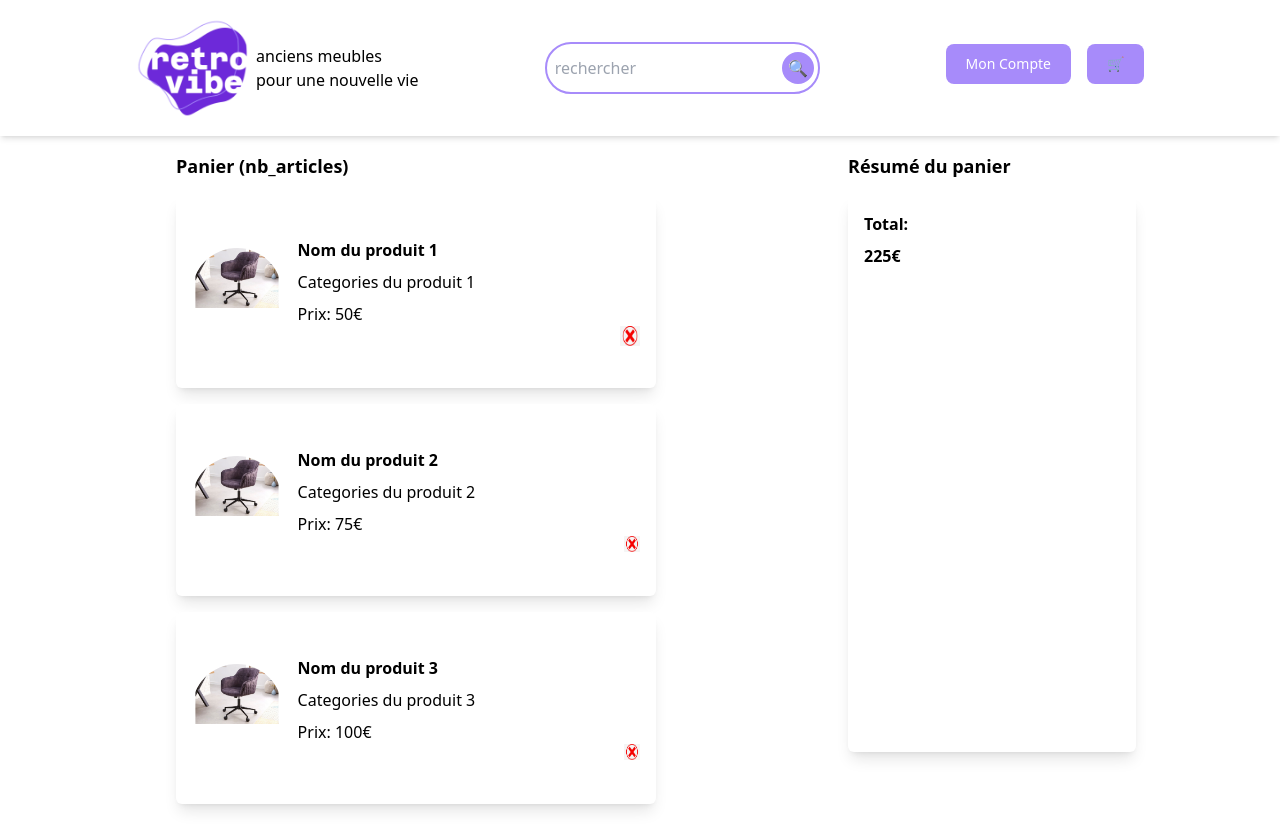
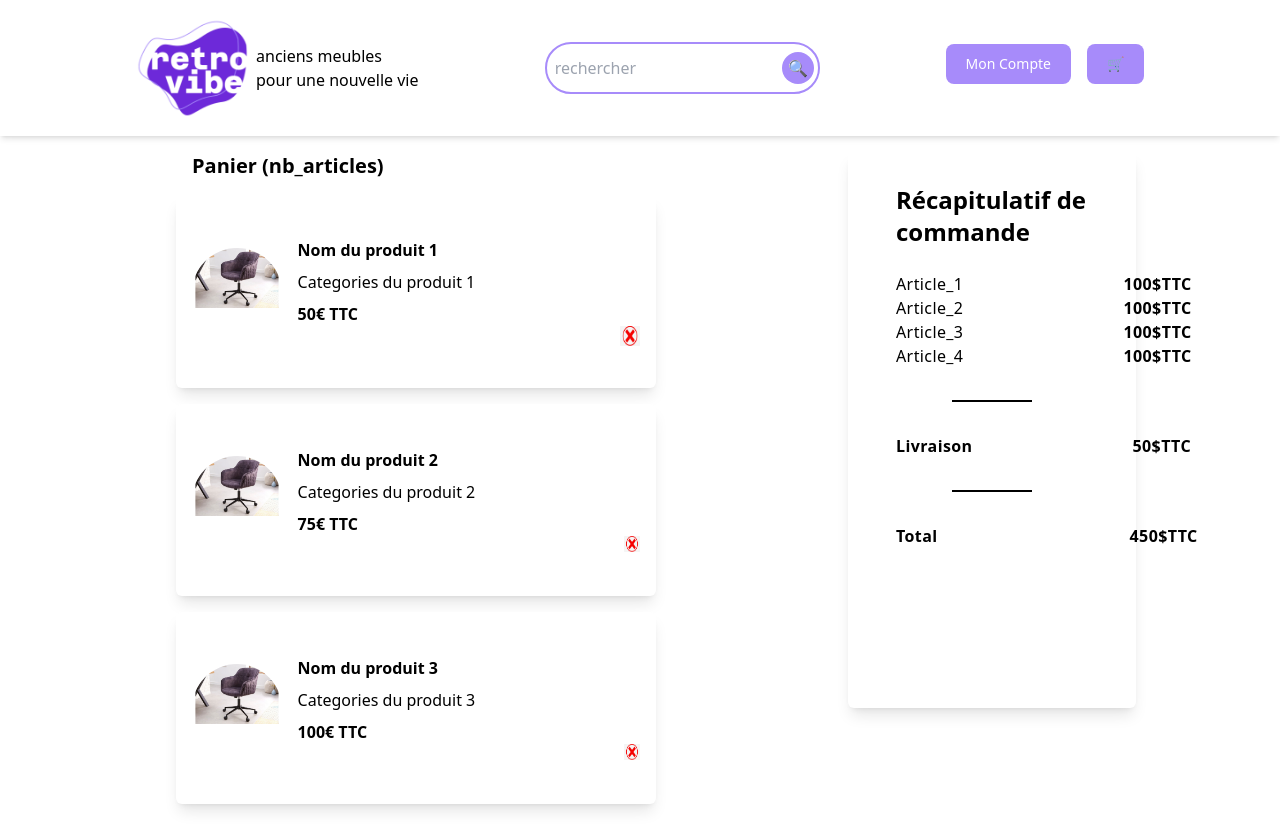
Before and after one commit to adatechschool/projet_collectif_vente_de_meubles-front-team_retrovibe, a React (Create React App) app: page /cart in a window 1280 px wide. Built offline with nearby package versions, Linux system fonts and the light colour scheme.

Commit message:
Panier un peu plus avancer

```diff
--- a/src/Pages/Cart.jsx
+++ b/src/Pages/Cart.jsx
@@ -7,7 +7,7 @@ function Cart() {
     return (
     <div className="flex flex-row justify-content-center">
         <div className="w-2/5 flex flex-col p-4 ml-40">
-    <h2 className="text-lg font-bold mb-4">Panier (nb_articles)</h2>
+            <h2 className="text-xl font-bold mb-4 ml-4">Panier (nb_articles)</h2>
             <div className="flex items-center bg-white p-4 rounded-md mb-4 shadow-lg h-48">
                 <div className="w-1/5 h-4/6 rounded-full overflow-hidden mr-4 mt-5">
                     <img src={Chaise} alt="Nom du produit 1" />
@@ -15,7 +15,7 @@ function Cart() {
                 <div className="flex-1">
                     <p className="font-bold mb-2">Nom du produit 1</p>
                     <p className="mb-2">Categories du produit 1</p>
-    <p>Prix: 50€</p>
+                    <p class = "font-bold">50€ TTC</p>
                     <img src={Croix} alt="supprimer" className="w-5 h-5 float-right" />
                 </div>
             </div>
@@ -26,7 +26,7 @@ function Cart() {
                 <div className="flex-1">
                     <p className="font-bold mb-2">Nom du produit 2</p>
                     <p className="mb-2">Categories du produit 2</p>
-    <p>Prix: 75€</p>
+                    <p class = "font-bold">75€ TTC</p>
                     <img src={Croix} alt="supprimer" className="w-4 h-4 float-right" />
                 </div>
             </div>
@@ -37,16 +37,48 @@ function Cart() {
                 <div className="flex-1">
                     <p className="font-bold mb-2">Nom du produit 3</p>
                     <p className="mb-2">Categories du produit 3</p>
-    <p>Prix: 100€</p>
+                    <p class = "font-bold">100€ TTC</p>
                     <img src={Croix} alt="supprimer" className="w-4 h-4 float-right" />
                 </div>
             </div>
         </div>
         <div className="w-1/4 p-4 ml-40 flex flex-col">
-    <h2 className="text-lg font-bold mb-4">Résumé du panier</h2>
             <div className="bg-white p-4 rounded-md mb-4 h-5/6 shadow-lg">
-    <p className="font-bold mb-2">Total:</p>
-    <p className="font-bold">225€</p>
+                <p className="font-bold ml-8 mt-4 text-2xl">Récapitulatif de commande</p>
+                <div className="flex flex-col mt-6 ml-8 mr-8">
+                    <div className="flex justify-between">
+                        <p className="tracking-wide">Article_1</p>
+                        <p className="font-bold tracking-wide ml-40">100$</p>
+                        <p className="font-bold tracking-wide">TTC</p>
+                    </div>
+                    <div className="flex justify-between">
+                        <p className="tracking-wide">Article_2</p>
+                        <p className="font-bold tracking-wide ml-40">100$</p>
+                        <p className="font-bold tracking-wide">TTC</p>
+                    </div>
+                    <div className="flex justify-between">
+                        <p className="tracking-wide">Article_3</p>
+                        <p className="font-bold tracking-wide ml-40">100$</p>
+                        <p className="font-bold tracking-wide">TTC</p>
+                    </div>
+                    <div className="flex justify-between">
+                        <p className="tracking-wide">Article_4</p>
+                        <p className="font-bold tracking-wide ml-40">100$</p>
+                        <p className="font-bold tracking-wide">TTC</p>
+                    </div>
+                    <div class="content-none h-0.5 bg-black inset-y-0 mt-8 mb-8 ml-14 mr-14"/>
+                    <div className="flex justify-between">
+                        <p className="font-bold tracking-wide">Livraison</p>
+                        <p className="font-bold tracking-wide ml-40">50$</p>
+                        <p className="font-bold tracking-wide">TTC</p>
+                    </div>
+                    <div class="content-none h-0.5 bg-black inset-y-0 mt-8 mb-8 ml-14 mr-14"/>
+                    <div className="flex justify-between">
+                        <p className="font-bold tracking-wide">Total</p>
+                        <p className="font-bold tracking-wide ml-48">450$</p>
+                        <p className="font-bold tracking-wide">TTC</p>
+                    </div>
+                </div>
             </div>
         </div>
      </div>
```
Lines whose indentation alone changed are shown as unchanged.
